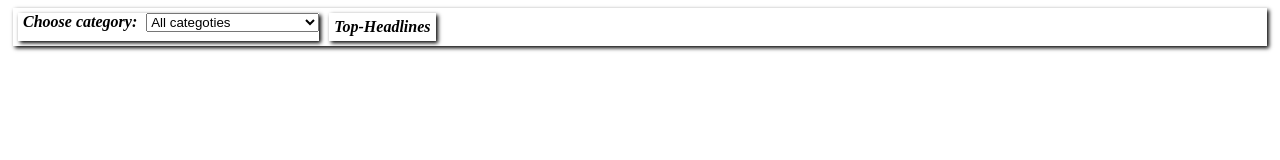
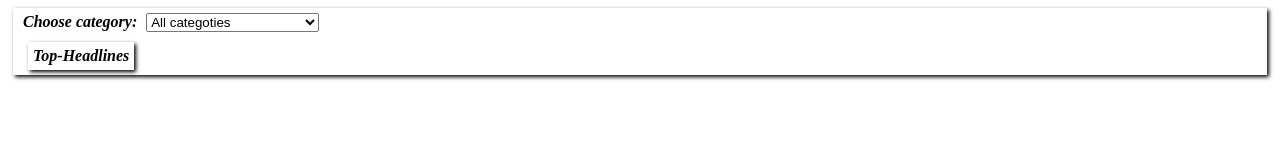
Before and after one commit to alex-i-e/fc_es6_p1.github.io, a website with bundled scripts: page index.html in a window 1280 px wide. Built offline with nearby package versions, Linux system fonts and the light colour scheme.

Commit message:
[fix] clean parent DOM

```diff
--- a/app/src/behavior.js
+++ b/app/src/behavior.js
@@ -9,13 +9,12 @@ export default class Behavior {
         this.templateApi.addCategory(document.getElementsByClassName('settings')[0],
             this.newsApi.category,
             () => {
+                this.templateApi.cleanParentDomList(document.getElementsByClassName('headlines-container')[0]);
+
                 this.newsApi.getSources({
                     category: this.templateApi.getSelectorValue('category')
                 }).then(data => {
-                    console.log('updated DATA:', data);
-
                     this.dataStore.sources = data || [];
-
                     this.initSources(this.dataStore.sources);
                 });
             })
@@ -28,7 +27,8 @@ export default class Behavior {
 
         list.forEach((item) => {
             this.templateApi.addCheckbox(parentDom,
-                item, (e) => {
+                item,
+                (e) => {
                     const checked = e.target.checked;
                     const targetId = e.target.id || e.target.getAttribute('for');
 
@@ -41,10 +41,7 @@ export default class Behavior {
                         sources: this.dataStore.choosenSourcesMap
                     }).then(data => {
                         data.forEach((item) => {
-                            this.templateApi.addArticle(parentHeadlinesDom,
-                                item, () => {
-
-                                })
+                            this.templateApi.addArticle(parentHeadlinesDom, item, () => {})
                         })
                     });
                 });
--- a/app/src/templateApi.js
+++ b/app/src/templateApi.js
@@ -86,6 +86,7 @@ ${articleObject.title}</a>`;
         const catHtml = this.template.settings['category-selector'](list);
         const catDom = document.createElement('div');
         catDom.innerHTML = catHtml;
+        catDom.classList.add('article-headlines');
 
         catDom.onchange = onClickHandler;
 
--- a/app/style/app.css
+++ b/app/style/app.css
@@ -2,9 +2,14 @@
     box-shadow: black 2px 2px 4px;
     margin: 5px;
 }
+.body-container {
+    flex-direction: column;
+    display: flex;
+}
 .main-container {
+    display: flex;
     flex-direction: row;
-    display: flex;
+    flex-wrap: wrap;
 }
 .top-container {
     display: flex;
--- a/index.html
+++ b/index.html
@@ -8,9 +8,11 @@
     </head>
 
     <body>
-        <div class="container main-container">
+        <div class="container body-container">
+            <div class="settings"></div>
+
+            <div class="main-container">
                 <div class="container top-container">
-                <div class="settings"></div>
                     <div class="source-list"></div>
                 </div>
 
@@ -19,6 +21,8 @@
                     <div class="headlines-container"></div>
                 </div>
             </div>
+
+        </div>
         <script type="module" src="./app/index.js" async></script>
     </body>
 </html>
```
Lines whose indentation alone changed are shown as unchanged.
